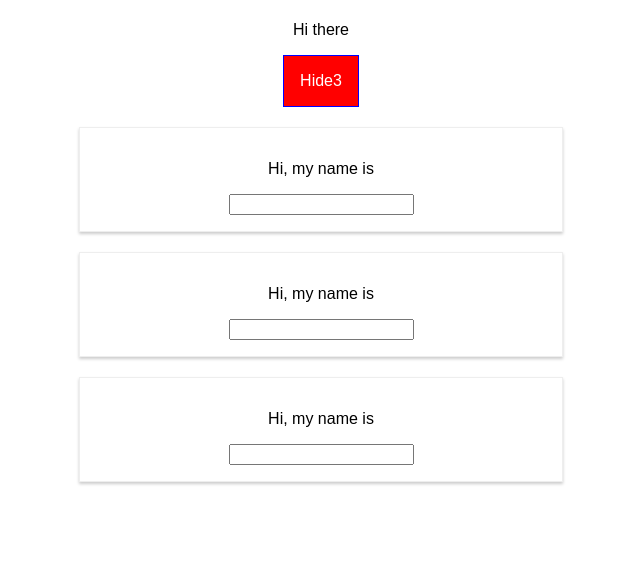
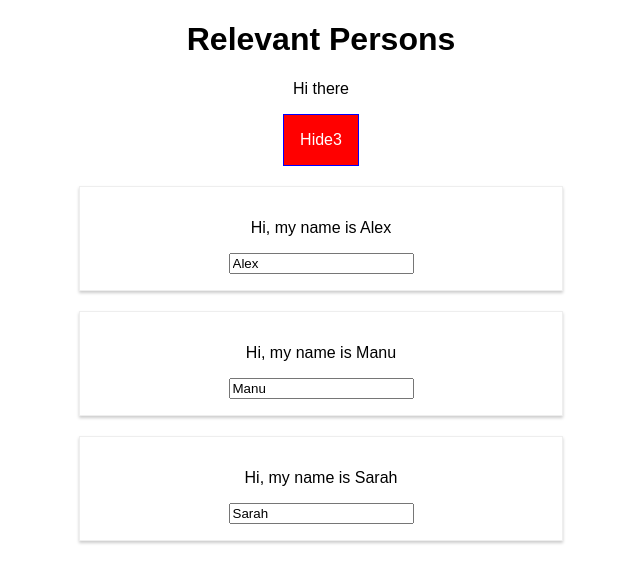
Before and after one commit to lyosha85/burgerbuilder, a React app: page / in a window 1280 px wide. Shown: the top 582 px of the page, without its empty margins (319-959 px from the left). Built offline with nearby package versions, Linux system fonts and the light colour scheme.

Commit message:
Pass in component props when wrapped to avoid losing them

```diff
--- a/src/hoc/withClass.js
+++ b/src/hoc/withClass.js
@@ -3,7 +3,7 @@ import React from "react";
 const withClass = (WrappedComponent, className) => {
   return props => (
     <div className={className}>
-      <WrappedComponent />
+      <WrappedComponent {...props} />
     </div>
   );
 };
```
